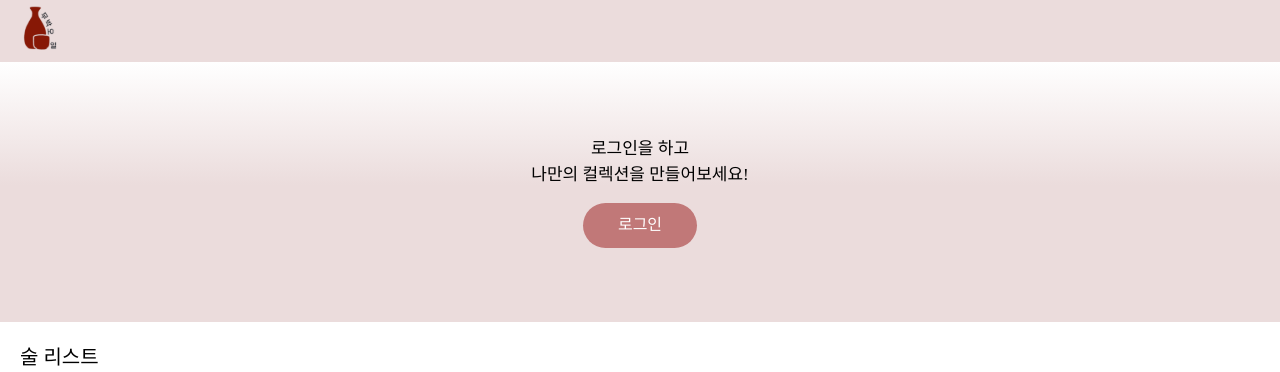
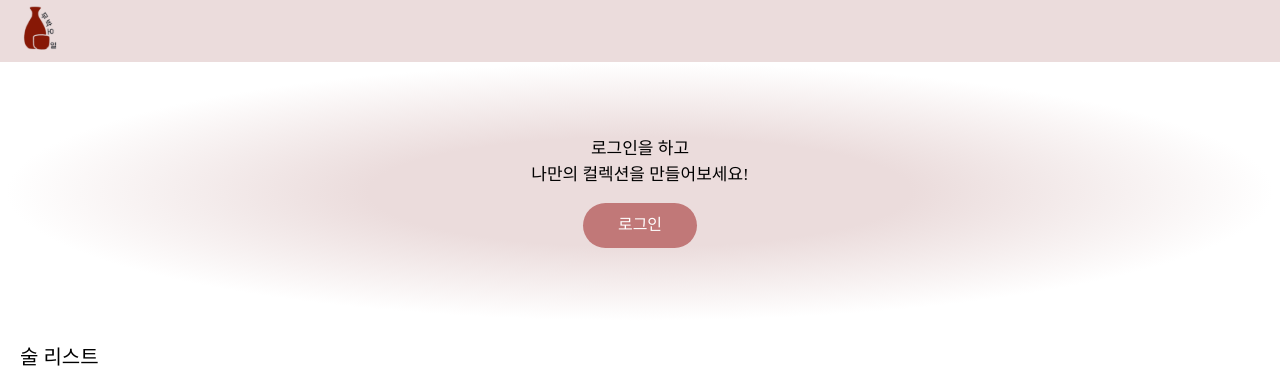
Before and after one commit to PDA-MUBAKOIL/client, a React (Create React App) app: page / in a window 1280 px wide. Shown: the top 372 px of the page. Built offline with nearby package versions, Linux system fonts and the light colour scheme; a web font is replaced by a local one.

Commit message:
Style: Fix Typo and Change banner css

```diff
--- a/src/components/common/Banner.tsx
+++ b/src/components/common/Banner.tsx
@@ -5,7 +5,7 @@ import { Link } from "react-router-dom";
 
 const BannerContainer = styled.div`
   // background-color: #ebdcdc;
-  background: linear-gradient(180deg, rgba(235, 220, 220, 0) 0%, #ebdcdc 47.5%);
+  background: radial-gradient(#EBDCDC 30%, #FFFFFF 70%);
   width: 100%;
   height: 260px;
   display: flex;
--- a/src/routes/nonLogin/nonLoginSignUp.tsx
+++ b/src/routes/nonLogin/nonLoginSignUp.tsx
@@ -77,7 +77,6 @@ export default function NonLoginSignUp() {
   console.log(isEmail);
   return (
     <>
-      {isUser} ? <Navigate to= '/map' /> :
       <SignupBody>
         <HelloBox>
           <MainFont>함께 하실래요?</MainFont>
```
